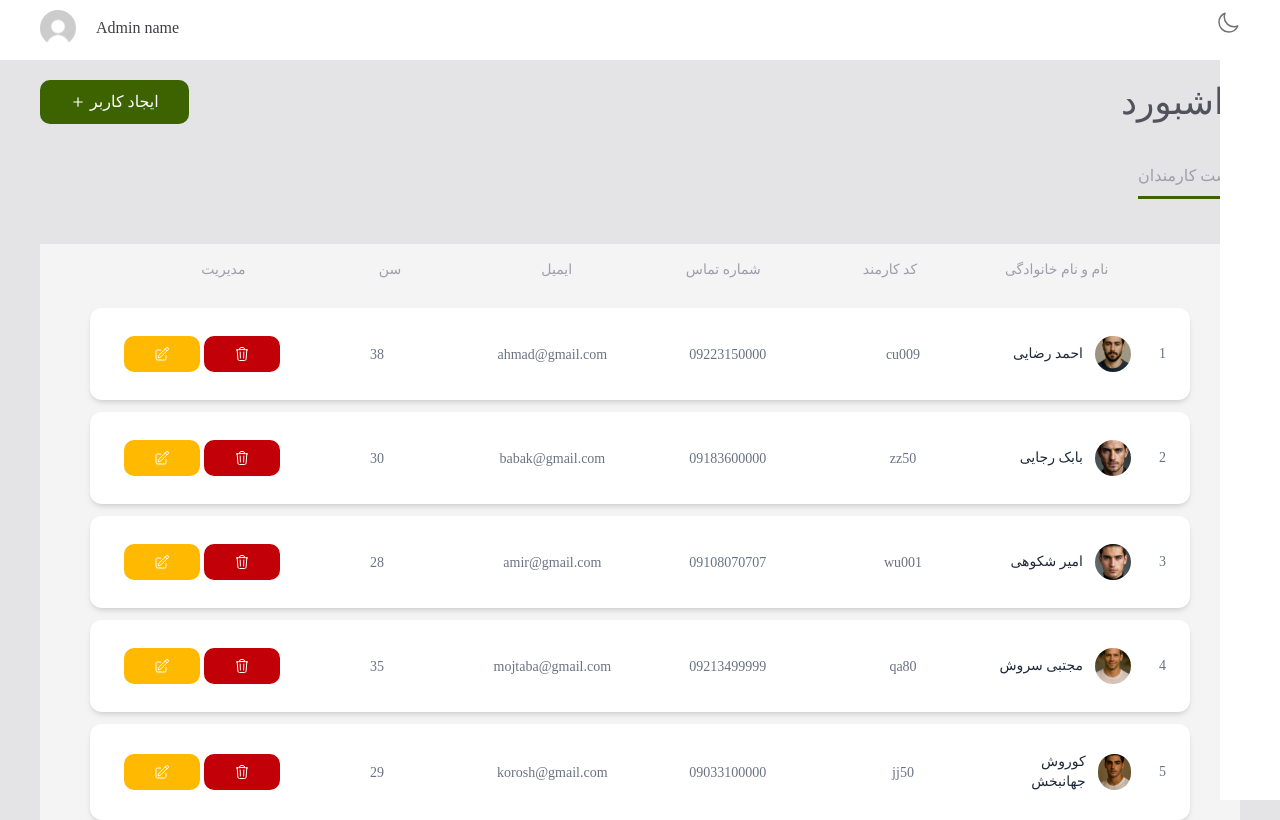
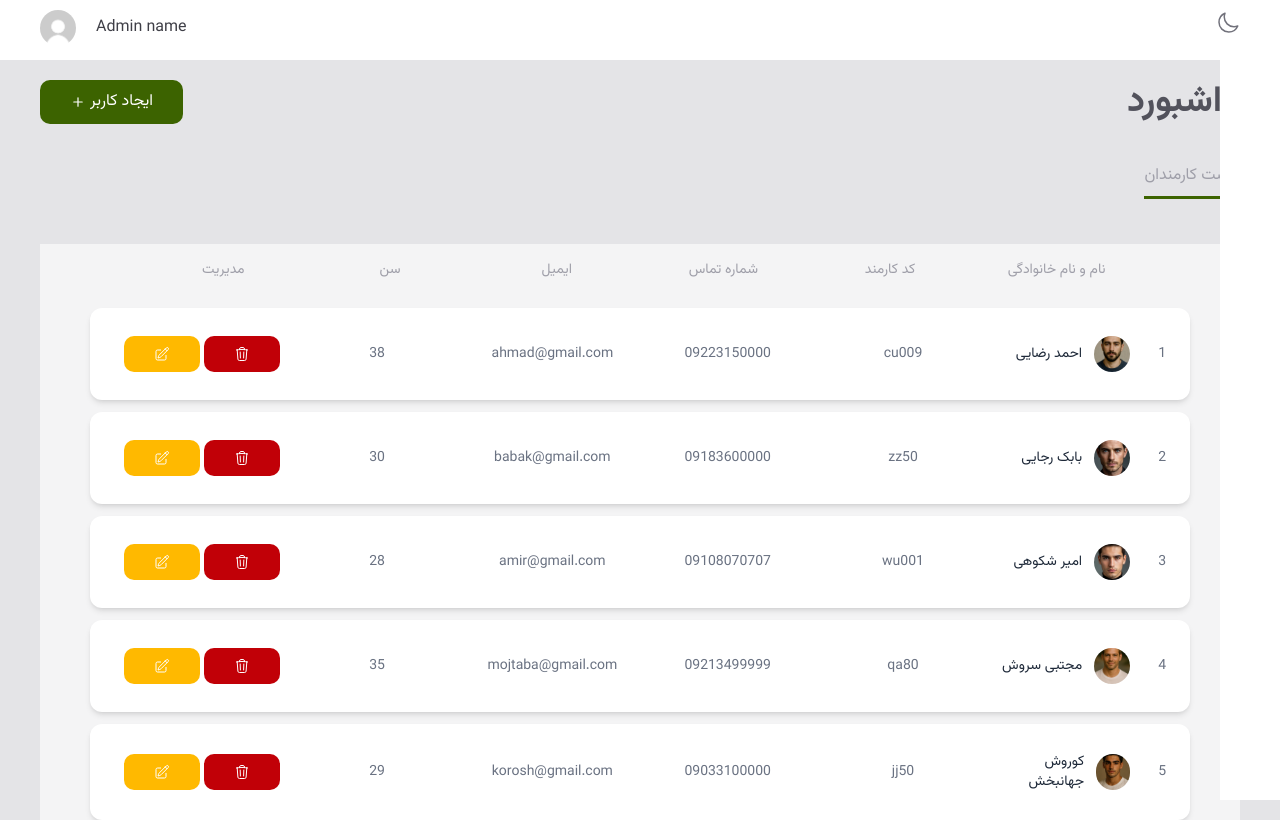
Before and after one commit to paria-rajaby/CMS, a website: page docs/index.html in a window 1280 px wide. Drawn offline with Linux system fonts and the light colour scheme; the site is published under a folder, as on GitHub Pages, so addresses that start at the root find nothing; files whose address does not match are found by name.

Commit message:
fix a bug in font address

```diff
--- a/src/input.css
+++ b/src/input.css
@@ -15,15 +15,15 @@
 @layer base{
     @font-face {
       font-family: "vazir Bold" ;
-      src: url(/docs/fonts/Vazirmatn-Bold.woff2);
+      src: url(fonts/Vazirmatn-Bold.woff2);
     }
     @font-face {
       font-family: "vazir Light" ;
-      src: url(/docs/fonts/Vazirmatn-Light.woff2);
+      src: url(fonts/Vazirmatn-Light.woff2);
     }
     @font-face {
       font-family: "vazir Regular" ;
-      src: url(/docs/fonts/Vazirmatn-Regular.woff2);
+      src: url(fonts/Vazirmatn-Regular.woff2);
     }
 
   }
```
Also changed, not shown: docs/styles/app.css.
